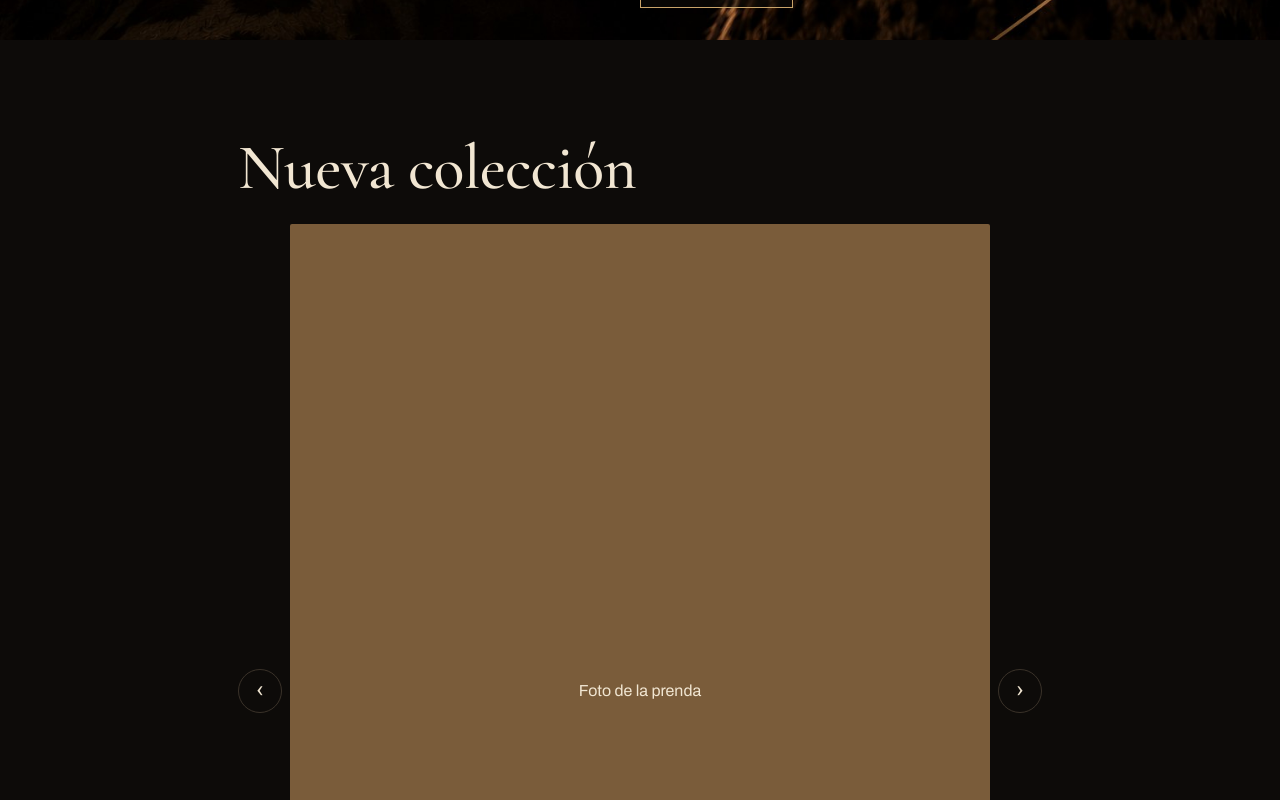
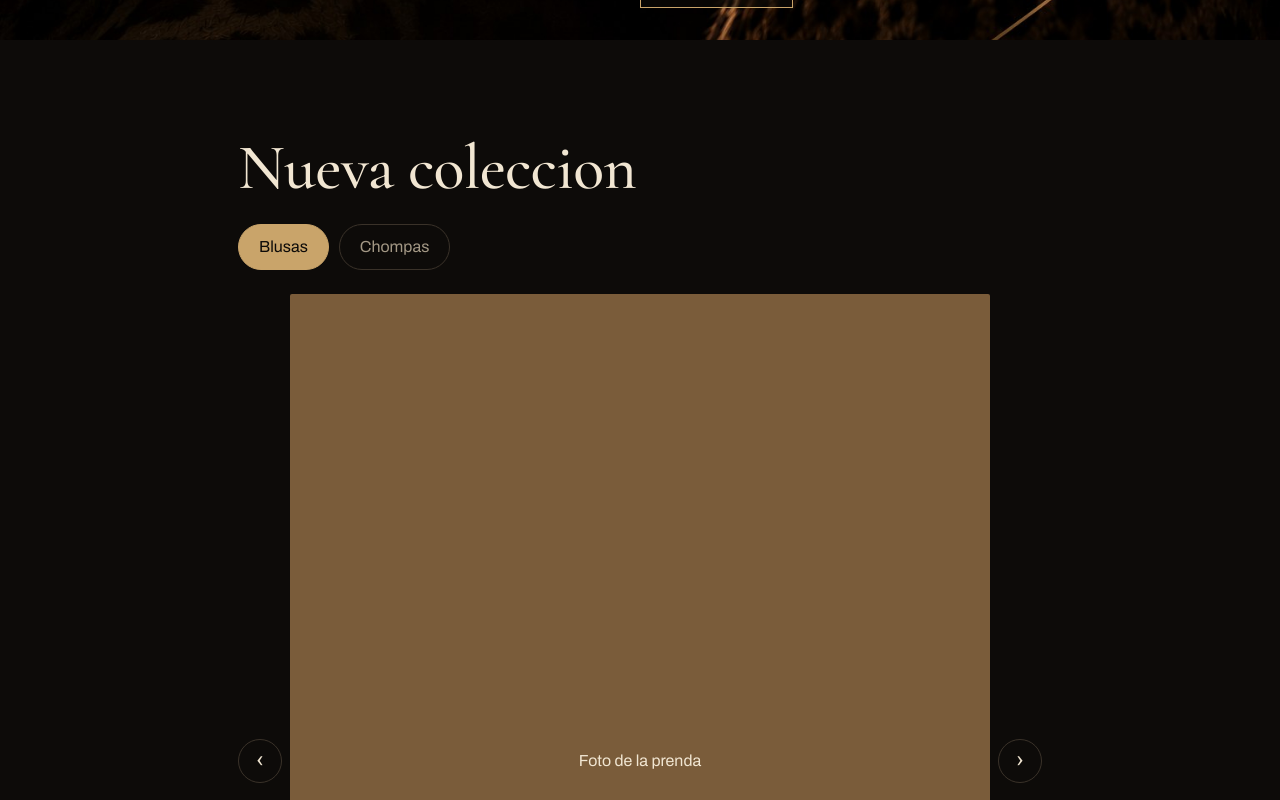
Before and after one commit to Kimi-cy/KIRIBA, a React (Vite) app: page / in a window 1280 px wide. Shown: the part 760-1560 px from the top of the page. Built offline with nearby package versions, Linux system fonts and the light colour scheme.

Commit message:
Add files via upload

```diff
--- a/src/App.jsx
+++ b/src/App.jsx
@@ -1,15 +1,30 @@
-import {useState} from 'react'
+import {useState,useMemo} from 'react'
 import {motion,AnimatePresence} from 'framer-motion'
 
 // ---- Cambia estos datos por los reales ----
 const MARCA='KIRIBA'
 const WHATSAPP='51900000000'
 const PORTADA='/hero.jpg' // imagen de portada (carpeta public)
-const PRODUCTOS=[
-  {n:'Blusa leopardo',p:99,c:'#7A5C3A',t:['S','M','L']},
-  {n:'Vestido satinado',p:169,c:'#5A4330',t:['S','M','L']},
-  {n:'Top corset',p:89,c:'#8C6D4A',t:['S','M','L']},
-  {n:'Falda midi',p:119,c:'#3A2C22',t:['S','M','L']}
+
+// Para agregar una categoria nueva (p. ej. Calzado o Pantalones),
+// solo suma otro bloque {id, etiqueta, prendas:[...]} a esta lista.
+const CATEGORIAS=[
+  {
+    id:'blusas',
+    etiqueta:'Blusas',
+    prendas:[
+      {n:'Blusa leopardo',p:99,c:'#7A5C3A',t:['S','M','L']},
+      {n:'Top corset',p:89,c:'#8C6D4A',t:['S','M','L']}
+    ]
+  },
+  {
+    id:'chompas',
+    etiqueta:'Chompas',
+    prendas:[
+      {n:'Chompa oversize',p:139,c:'#5A4330',t:['S','M','L']},
+      {n:'Chompa cuello alto',p:129,c:'#3A2C22',t:['S','M','L']}
+    ]
+  }
 ]
 // -------------------------------------------
 
@@ -20,12 +35,17 @@ const slide={
 }
 
 export default function App(){
+  const [cat,setCat]=useState(CATEGORIAS[0].id)
   const [i,setI]=useState(0)
   const [dir,setDir]=useState(1)
   const [tallas,setTallas]=useState({})
+
+  const categoria=useMemo(()=>CATEGORIAS.find(c=>c.id===cat),[cat])
+  const PRODUCTOS=categoria.prendas
   const p=PRODUCTOS[i]
   const talla=tallas[p.n]||p.t[0]
   const go=(n,d)=>{setDir(d);setI((n+PRODUCTOS.length)%PRODUCTOS.length)}
+  const cambiarCategoria=id=>{setCat(id);setI(0);setDir(1)}
   const href=`https://wa.me/${WHATSAPP}?text=`+encodeURIComponent(`Hola, quiero pedir: ${p.n}, talla ${talla} (S/ ${p.p})`)
 
   return(<>
@@ -33,15 +53,24 @@ export default function App(){
 
     <section className="hero">
       <motion.img src={PORTADA} alt="KIRIBA: tu estilo, tu esencia, en un solo lugar." initial={{opacity:0}} animate={{opacity:1}} transition={{duration:1.2}}/>
-      <motion.a className="ver" href="#catalogo" initial={{opacity:0,y:12}} animate={{opacity:1,y:0}} transition={{delay:1.2,duration:.8}}>Ver colección</motion.a>
+      <motion.a className="ver" href="#catalogo" initial={{opacity:0,y:12}} animate={{opacity:1,y:0}} transition={{delay:1.2,duration:.8}}>Ver coleccion</motion.a>
     </section>
 
     <section id="catalogo" className="cat">
-      <h2 className="titulo">Nueva colección</h2>
+      <h2 className="titulo">Nueva coleccion</h2>
+
+      <div className="tabs" role="tablist" aria-label="Categorias">
+        {CATEGORIAS.map(c=>(
+          <button key={c.id} role="tab" aria-selected={c.id===cat} onClick={()=>cambiarCategoria(c.id)}>
+            {c.etiqueta}
+          </button>
+        ))}
+      </div>
+
       <div className="stage">
         <button className="flecha" aria-label="Prenda anterior" onClick={()=>go(i-1,-1)}>‹</button>
         <AnimatePresence mode="wait" custom={dir}>
-          <motion.div key={p.n} className="foto" style={{background:p.c}} custom={dir}
+          <motion.div key={cat+p.n} className="foto" style={{background:p.c}} custom={dir}
             variants={slide} initial="in" animate="show" exit="out" transition={{duration:.35}}>
             Foto de la prenda
           </motion.div>
--- a/src/styles.css
+++ b/src/styles.css
@@ -14,6 +14,9 @@ header a{color:var(--ink);text-decoration:none;opacity:.8}
 .ver:hover{background:var(--gold);color:#0D0B09}
 .cat{padding:clamp(48px,8vw,96px) clamp(16px,4vw,48px);display:grid;gap:24px;max-width:900px;margin:0 auto}
 .titulo{margin:0;font-family:"Cormorant Garamond",Georgia,serif;font-weight:500;font-size:clamp(2.4rem,7vw,4rem);line-height:1;letter-spacing:-.01em}
+.tabs{display:flex;gap:10px;flex-wrap:wrap}
+.tabs button{padding:10px 20px;border:1px solid var(--line);background:transparent;color:var(--mute);border-radius:999px}
+.tabs button[aria-selected="true"]{background:var(--gold);color:#0D0B09;border-color:var(--gold)}
 .stage{display:grid;grid-template-columns:44px 1fr 44px;align-items:center;gap:8px;overflow:hidden}
 .foto{aspect-ratio:3/4;display:grid;place-items:center;color:var(--ink);opacity:.95;border-radius:2px}
 .flecha{width:44px;height:44px;border:1px solid var(--line);background:transparent;border-radius:50%;font-size:1.4rem}
```
